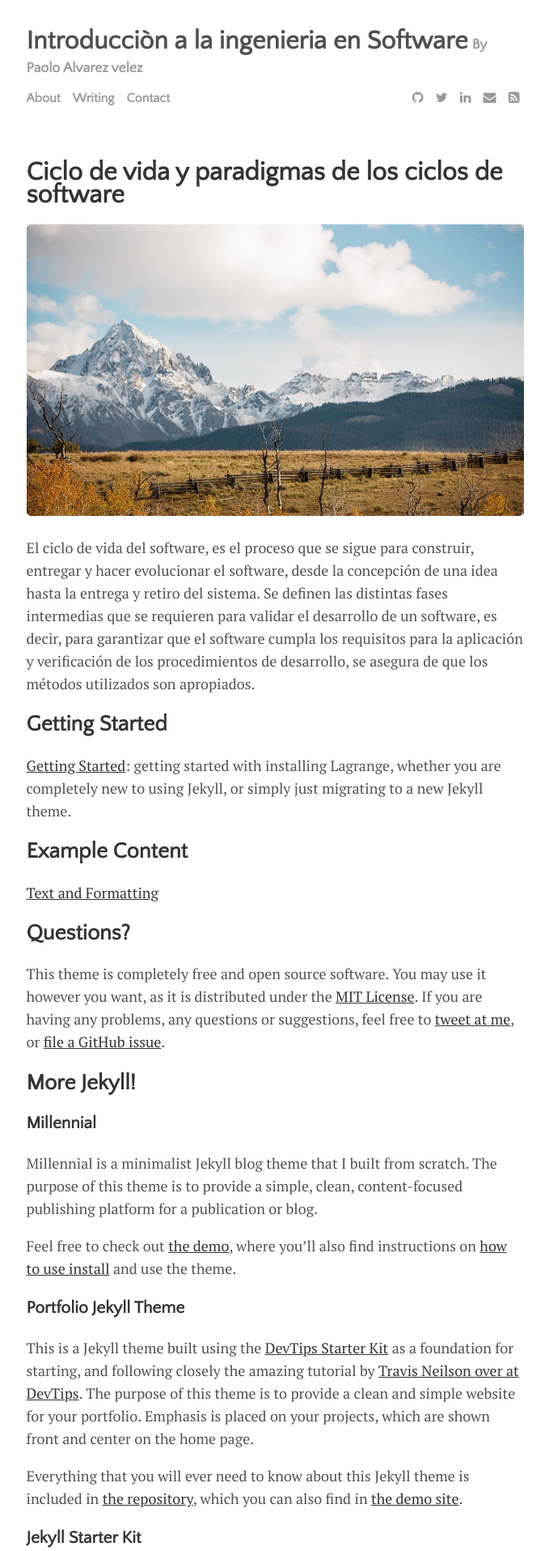
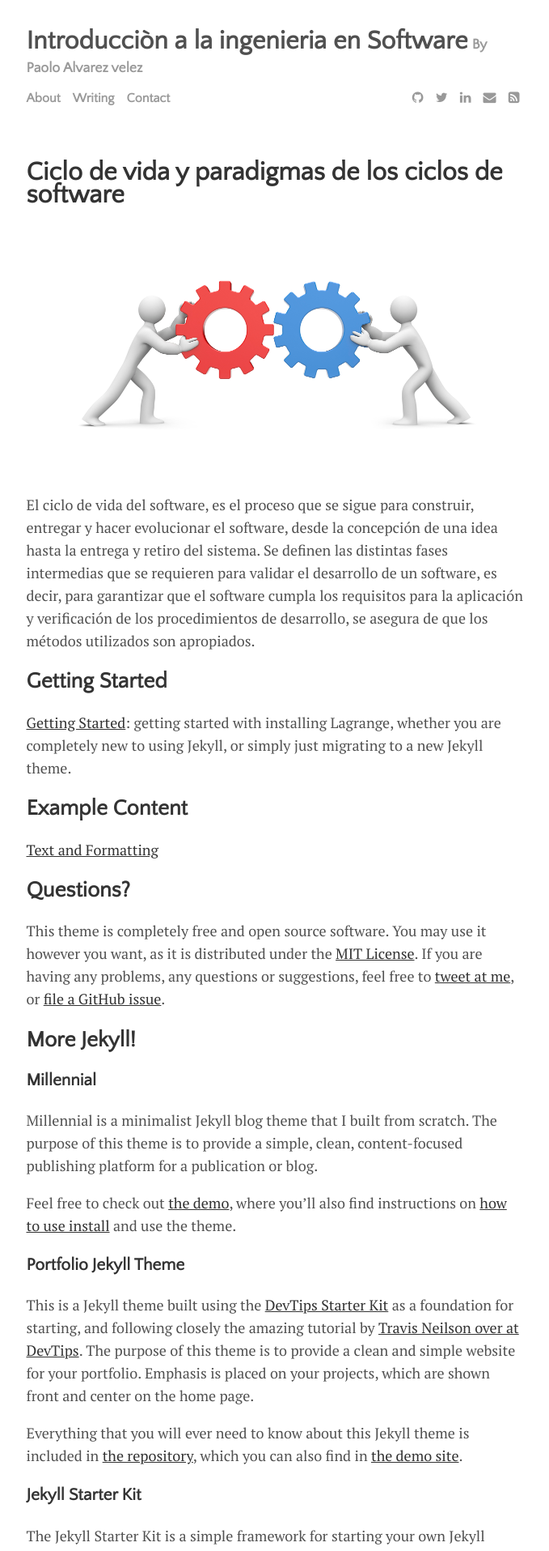
Before and after one commit to Paolo19010/Miblog, a Jekyll site: the page built from _posts/2016-01-01-welcome-to-lagrange.md, in a window 1280 px wide. Shown: the top 1915 px of the page at 81% size, without its empty margins (300-979 px from the left). Built offline with Jekyll 4.4.1, drawn with Linux system fonts in a browser that asks for light colours.

Commit message:
modi2
modi2

```diff
--- a/_posts/2016-01-01-welcome-to-lagrange.md
+++ b/_posts/2016-01-01-welcome-to-lagrange.md
@@ -4,7 +4,7 @@ title: "Ciclo de vida y paradigmas de los ciclos de software"
 author: "Paolo.A"
 categories: journal
 tags: [documentation,sample]
-image: mountains.jpg
+image: ciclo1.jpg
 ---
 
 El ciclo de vida del software, es el proceso que se sigue para construir, entregar y hacer evolucionar el software, desde la concepción de una idea hasta la entrega y retiro del sistema. Se definen las distintas fases intermedias que se requieren para validar el desarrollo de un software, es decir, para garantizar que el software cumpla los requisitos para la aplicación y verificación de los procedimientos de desarrollo, se asegura de que los métodos utilizados son apropiados.
```
Also changed, not shown: assets/img/ciclo1.jpg (added).
